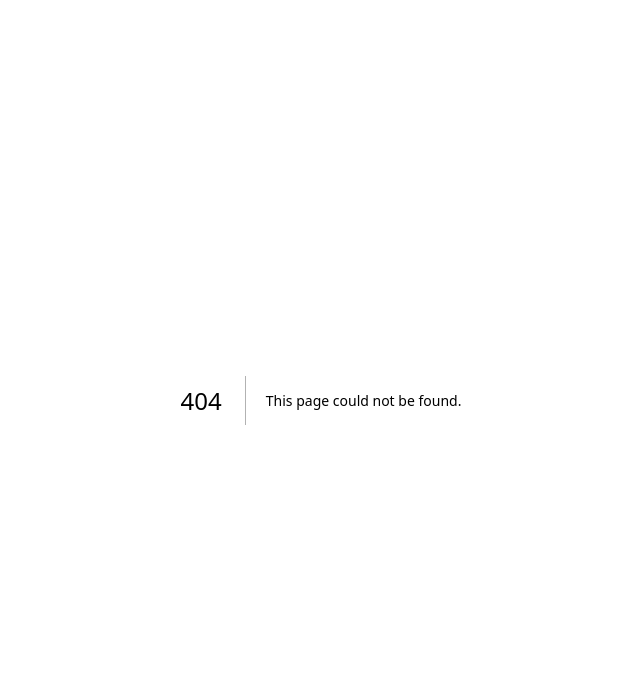
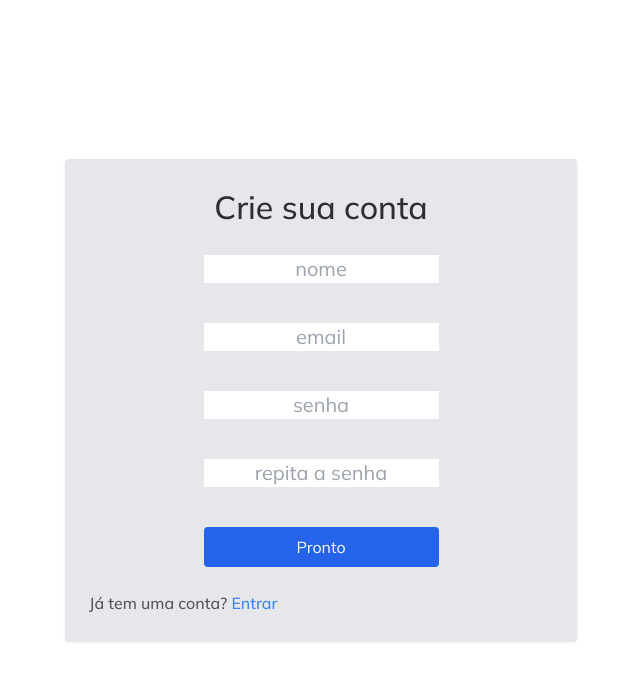
Before and after one commit to cafe51/portfolio-site, a Next.js app: page /blogapi/signup in a window 1280 px wide. Before the commit this address had no page. Shown: the top 680 px of the page, without its empty margins (319-959 px from the left). Built offline with nearby package versions, Linux system fonts and the light colour scheme.

Commit message:
style: signup screen

```diff
--- a/src/app/blogapi/cadastro/page.tsx
+++ /dev/null
@@ -1,46 +0,0 @@
-export default function Login() {
-    return(
-        <div className='w-full h-screen flex flex-col justify-center items-center'>
-            <section className='bg-gray-200 rounded shadow md:w-3/5'>
-                <form className='flex flex-col gap-10 p-6 justify-center items-center'>
-                    <div>
-                        <label className='flex gap-4'>
-                            <h2>nome</h2>
-                            <input
-                                className="text-center"
-                                type='text'
-                            />
-                        </label>
-                    </div>
-                    <div>
-                        <label className='flex gap-4'>
-                            <h2>e-mail</h2>
-                            <input
-                                className="text-center"
-                                type='text'
-                            />
-                        </label>
-                    </div>
-                    <div>
-                        <label className='flex gap-4'>
-                            <h2>senha</h2>
-                            <input
-                                className="text-center"
-                                type='text'
-                            />
-                        </label>
-                    </div>
-                    <div>
-                        <label className='flex gap-4'>
-                            <h2>repita sua senha</h2>
-                            <input
-                                className="text-center"
-                                type='text'
-                            />
-                        </label>
-                    </div>
-                </form>
-            </section>
-        </div>
-    );
-}
--- a/src/app/blogapi/login/page.tsx
+++ b/src/app/blogapi/login/page.tsx
@@ -110,6 +110,9 @@ export default function Login() {
                         Login
                     </button>
                 </form>
+                <div>
+                    <p>Não tem uma conta? <a href="/blogapi/signup">Cadastre-se</a></p>
+                </div>
             </div>
         </section>
     );
--- /dev/null
+++ b/src/app/blogapi/signup/page.tsx
@@ -0,0 +1,51 @@
+export default function SignUp() {
+    return(
+        <div className='w-full h-screen flex flex-col justify-center items-center'>
+            <section className='flex flex-col items-center justify-center bg-gray-200 rounded shadow md:w-2/5 p-6'>
+                <h1>Crie sua conta</h1>
+                <form className='flex flex-col gap-10 p-6 justify-center items-center'>
+                    <div className="w-full">
+                        <label className='flex gap-4'>
+                            <input
+                                className="text-center w-full text-xl"
+                                type='text'
+                                placeholder="nome"
+                            />
+                        </label>
+                    </div>
+                    <div className="w-full">
+                        <label className='flex gap-4'>
+                            <input
+                                className="text-center w-full text-xl"
+                                type='email'
+                                placeholder="email"
+                            />
+                        </label>
+                    </div>
+                    <div className="w-full">
+                        <label className='flex gap-4'>
+                            <input
+                                className="text-center w-full text-xl"
+                                type='password'
+                                placeholder="senha"
+                            />
+                        </label>
+                    </div>
+                    <div className="w-full">
+                        <label className='flex gap-4'>
+                            <input
+                                className="text-center w-full text-xl"
+                                type='password'
+                                placeholder="repita a senha"
+                            />
+                        </label>
+                    </div>
+                    <button className='p-2 w-full text-white rounded bg-blue-600 hover:bg-blue-800'>Pronto</button>
+                </form>
+                <div className="w-full">
+                    <p>Já tem uma conta? <a className='text-blue-500' href="/blogapi/login">Entrar</a></p>
+                </div>
+            </section>
+        </div>
+    );
+}
```
